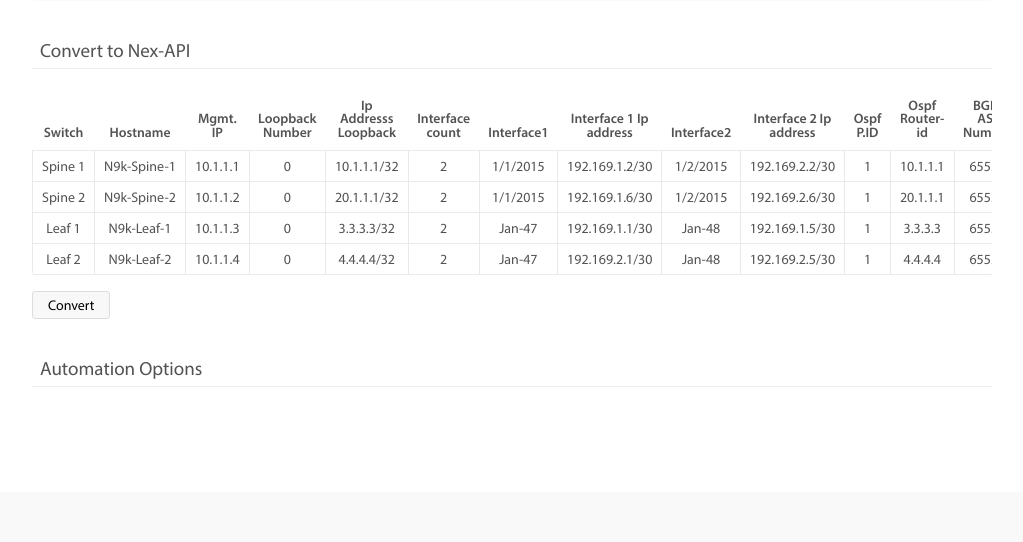
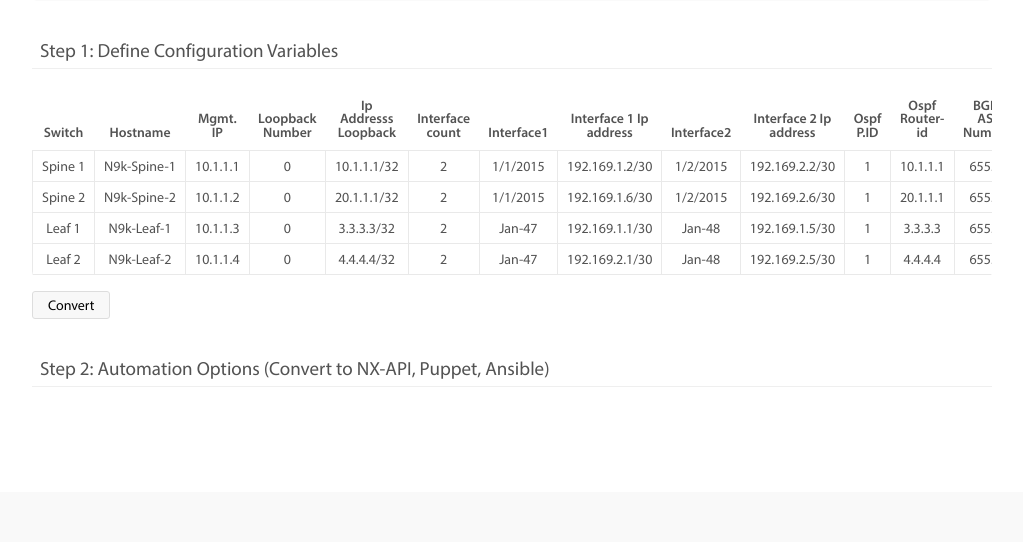
Before and after one commit to ePlusPS/nexus9k-automation-web, a Django app: page / in a window 1280 px wide. Shown: the part 506-1048 px from the top of the page, without its empty margins (128-1151 px from the left). Run offline with Django 3.2, Linux system fonts and the light colour scheme; style sheets or scripts are compiled from the project's sources; some libraries are stand-ins or nearby versions.

Commit message:
Added steps

```diff
--- a/nexus9k_automation/templates/main.html
+++ b/nexus9k_automation/templates/main.html
@@ -14,7 +14,7 @@
     </header>
     <div id="content" class="container">
       <div class="main-content">
-        <h1>Nexus 9000 Configuration Tool</h1>
+        <h1>Nexus 9000 Programmable Network</h1>
         <h2>Easily configure any Nexus 9000 switch, with options for automation (nx, puppet, ansible).</h2>
         <div id="get-started" class="">
           <div class="row">
@@ -29,7 +29,7 @@
             <iframe class="push-right" width="400" height="225" src="https://www.youtube.com/embed/e3McMaHvlBY" frameborder="0" allowfullscreen></iframe>
           </div>
         </div>
-        <h2 class="headline singled">Convert to Nex-API</h2>
+        <h2 class="headline singled">Step 1: Define Configuration Variables</h2>
         <div class="overflow-auto">
           <table spellcheck="false">
             <thead>
@@ -53,7 +53,7 @@
           </table>
         </div>
         <button>Convert</button>
-        <h2 class="headline">Automation Options</h2>
+        <h2 class="headline">Step 2: Automation Options (Convert to NX-API, Puppet, Ansible)</h2>
       </div>
     </div>
     <script src="{% static 'js/main-compiled.js' %}"></script>
```
